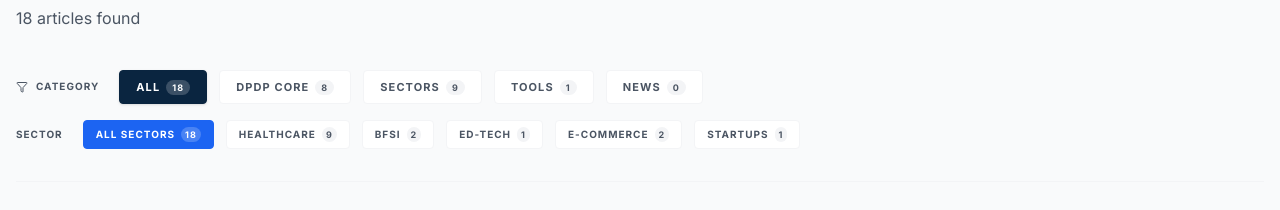
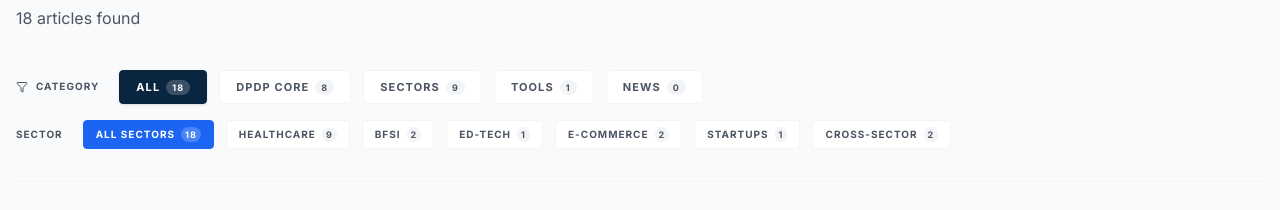
Before and after one commit to Fenil2511/blog.compliyug, a Next.js app: page / in a window 1280 px wide. Shown: the part 1580-1790 px from the top of the page. Built offline with nearby package versions, Linux system fonts and the light colour scheme.

Commit message:
added the missing part

```diff
--- a/src/components/BlogGrid.tsx
+++ b/src/components/BlogGrid.tsx
@@ -14,6 +14,7 @@ const SECTOR_COLORS: Record<Sector, string> = {
     'Ed-Tech': 'text-amber-700 bg-amber-50 border-amber-200',
     'E-commerce': 'text-rose-700 bg-rose-50 border-rose-200',
     Startups: 'text-cyan-700 bg-cyan-50 border-cyan-200',
+    'Cross-sector': 'text-indigo-700 bg-indigo-50 border-indigo-200',
     None: 'hidden',
 };
 
--- a/src/data/blogData.ts
+++ b/src/data/blogData.ts
@@ -1,5 +1,5 @@
 export type Category = 'DPDP Core' | 'Sectors' | 'Tools' | 'News';
-export type Sector = 'Healthcare' | 'BFSI' | 'Ed-Tech' | 'E-commerce' | 'Startups' | 'None';
+export type Sector = 'Healthcare' | 'BFSI' | 'Ed-Tech' | 'E-commerce' | 'Startups' | 'Cross-sector' | 'None';
 
 export interface Article {
     id: string;
@@ -31,7 +31,7 @@ export interface Article {
 }
 
 export const CATEGORIES: Category[] = ['DPDP Core', 'Sectors', 'Tools', 'News'];
-export const SECTORS: Sector[] = ['Healthcare', 'BFSI', 'Ed-Tech', 'E-commerce', 'Startups'];
+export const SECTORS: Sector[] = ['Healthcare', 'BFSI', 'Ed-Tech', 'E-commerce', 'Startups', 'Cross-sector'];
 
 export const ARTICLES: Article[] = [
     {
```
